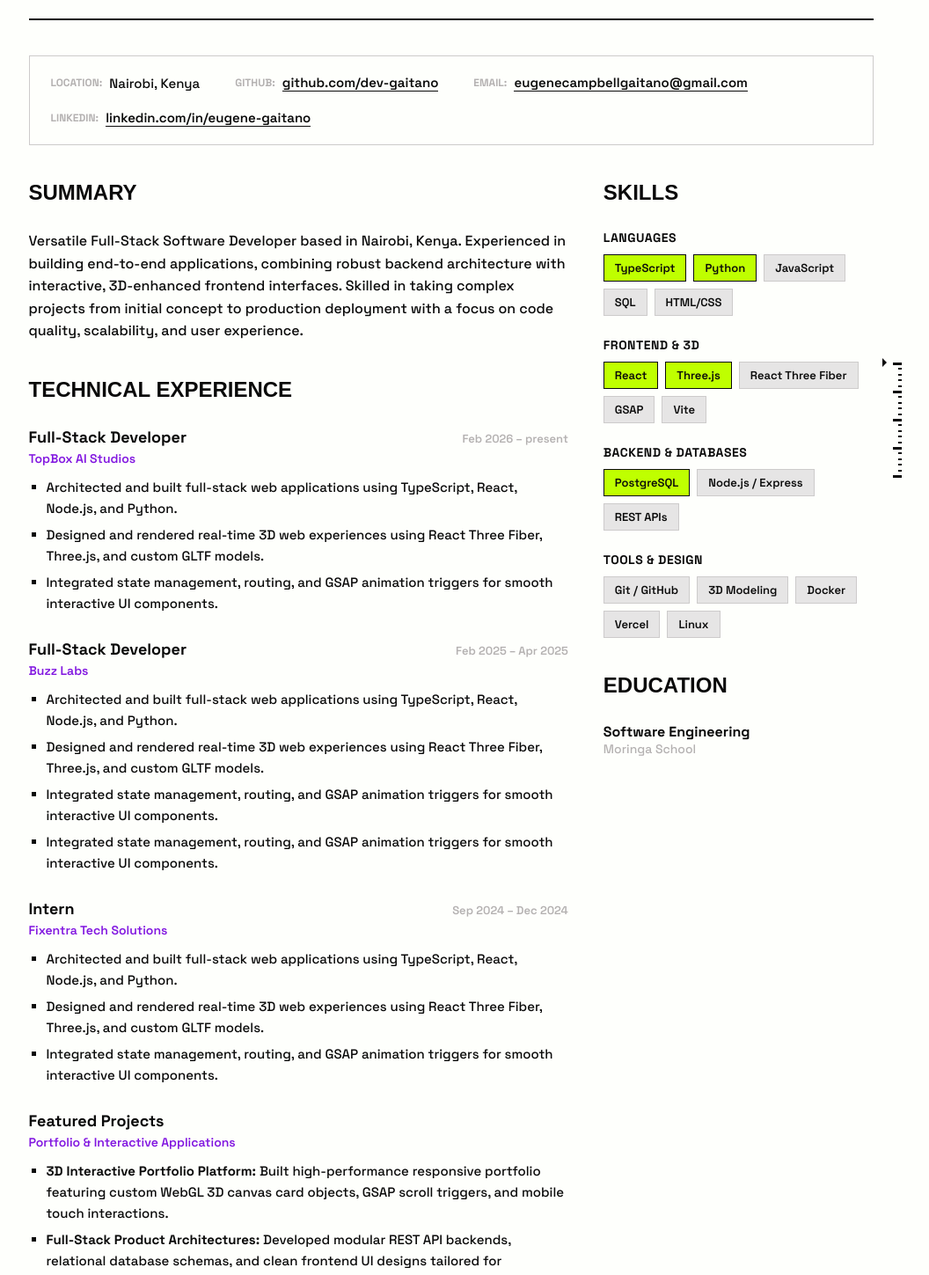
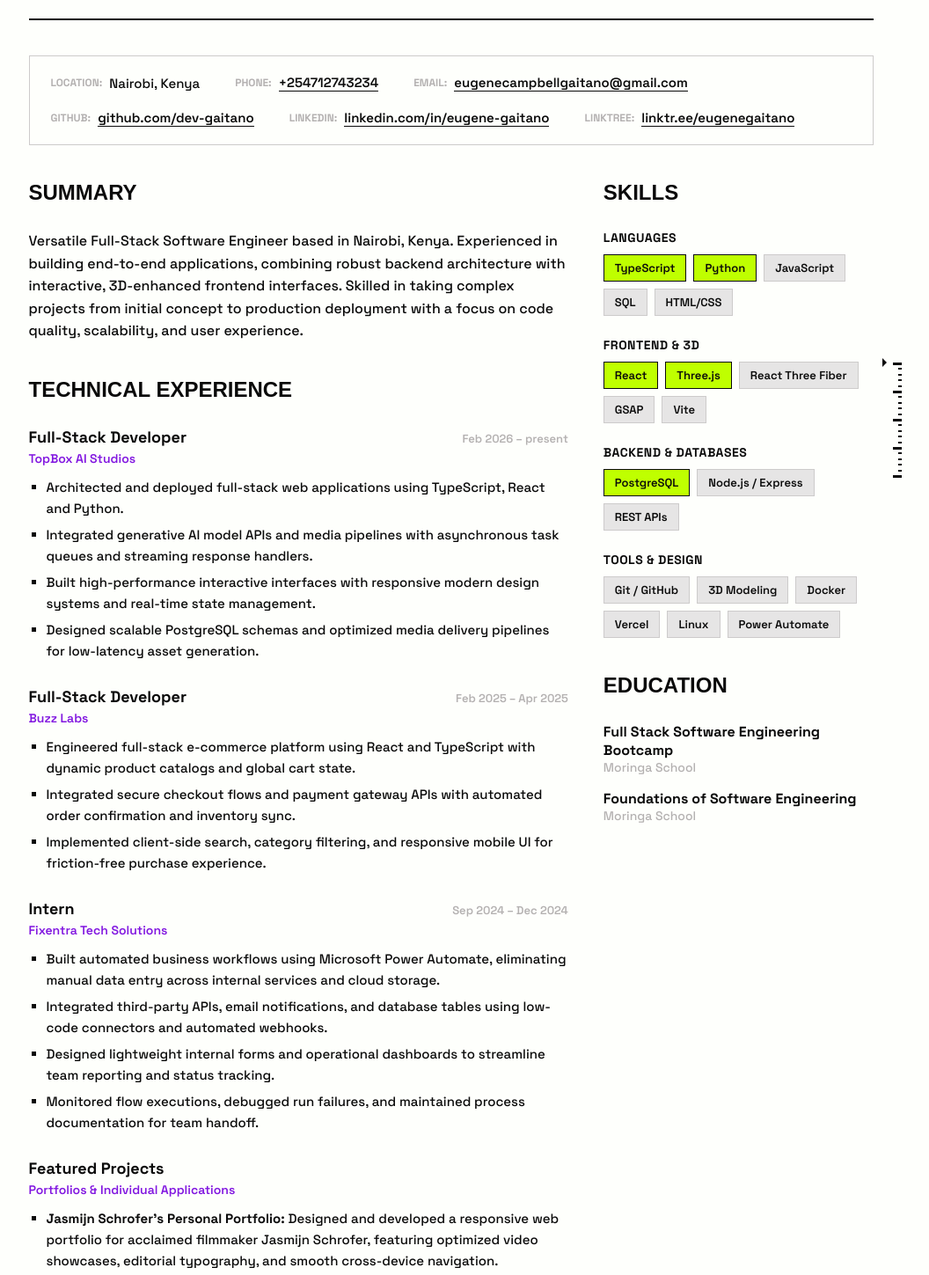
Before and after one commit to dev-gaitano/eugene-gaitano, a React (Vite) app in the folder frontend/: page /resume in a window 1280 px wide. Shown: the part 180-1629 px from the top of the page at 88% size, without its empty margins (175-1231 px from the left). Built offline with nearby package versions, Linux system fonts and the light colour scheme; no server answers; a web font is replaced by a local one.

Commit message:
feat(resume): update work experience and projects
Replace placeholder copy with concrete achievements across TopBox, Buzz Labs, Fixentra, and featured projects.

```diff
--- a/frontend/src/pages/Resume.tsx
+++ b/frontend/src/pages/Resume.tsx
@@ -46,7 +46,7 @@ function Resume() {
             <div className="resume-title-box">
               <h1>Eugene Gaitano</h1>
               <div className="resume-subtitle">
-                Full Stack Software Developer
+                Full Stack Software Engineer
               </div>
             </div>
             <div className="resume-actions">
@@ -79,13 +79,9 @@ function Resume() {
               <span>Nairobi, Kenya</span>
             </div>
             <div className="contact-item">
-              <span className="label">GitHub:</span>
-              <a
-                href="https://github.com/dev-gaitano"
-                target="_blank"
-                rel="noreferrer"
-              >
-                github.com/dev-gaitano
+              <span className="label">Phone:</span>
+              <a href="tel:+254712743234" target="_blank" rel="noreferrer">
+                +254712743234
               </a>
             </div>
             <div className="contact-item">
@@ -99,6 +95,16 @@ function Resume() {
               </a>
             </div>
             <div className="contact-item">
+              <span className="label">GitHub:</span>
+              <a
+                href="https://github.com/dev-gaitano"
+                target="_blank"
+                rel="noreferrer"
+              >
+                github.com/dev-gaitano
+              </a>
+            </div>
+            <div className="contact-item">
               <span className="label">LinkedIn:</span>
               <a
                 href="https://linkedin.com/in/eugene-gaitano"
@@ -106,6 +112,16 @@ function Resume() {
                 rel="noreferrer"
               >
                 linkedin.com/in/eugene-gaitano
+              </a>
+            </div>
+            <div className="contact-item">
+              <span className="label">LinkTree:</span>
+              <a
+                href="https://linktr.ee/eugenegaitano"
+                target="_blank"
+                rel="noreferrer"
+              >
+                linktr.ee/eugenegaitano
               </a>
             </div>
           </section>
@@ -118,7 +134,7 @@ function Resume() {
               <section className="resume-section">
                 <h2 className="section-title">Summary</h2>
                 <p className="summary-text">
-                  Versatile Full-Stack Software Developer based in Nairobi,
+                  Versatile Full-Stack Software Engineer based in Nairobi,
                   Kenya. Experienced in building end-to-end applications,
                   combining robust backend architecture with interactive,
                   3D-enhanced frontend interfaces. Skilled in taking complex
@@ -139,16 +155,22 @@ function Resume() {
                   <div className="job-company">TopBox AI Studios</div>
                   <ul className="job-details">
                     <li>
-                      Architected and built full-stack web applications using
-                      TypeScript, React, Node.js, and Python.
+                      Architected and deployed full-stack web applications using
+                      TypeScript, React and Python.
                     </li>
                     <li>
-                      Designed and rendered real-time 3D web experiences using
-                      React Three Fiber, Three.js, and custom GLTF models.
+                      Integrated generative AI model APIs and media pipelines
+                      with asynchronous task queues and streaming response
+                      handlers.
                     </li>
                     <li>
-                      Integrated state management, routing, and GSAP animation
-                      triggers for smooth interactive UI components.
+                      Built high-performance interactive interfaces with
+                      responsive modern design systems and real-time state
+                      management.
+                    </li>
+                    <li>
+                      Designed scalable PostgreSQL schemas and optimized media
+                      delivery pipelines for low-latency asset generation.
                     </li>
                   </ul>
                 </article>
@@ -161,20 +183,18 @@ function Resume() {
                   <div className="job-company">Buzz Labs</div>
                   <ul className="job-details">
                     <li>
-                      Architected and built full-stack web applications using
-                      TypeScript, React, Node.js, and Python.
+                      Engineered full-stack e-commerce platform using React and
+                      TypeScript with dynamic product catalogs and global cart
+                      state.
                     </li>
                     <li>
-                      Designed and rendered real-time 3D web experiences using
-                      React Three Fiber, Three.js, and custom GLTF models.
+                      Integrated secure checkout flows and payment gateway APIs
+                      with automated order confirmation and inventory sync.
                     </li>
                     <li>
-                      Integrated state management, routing, and GSAP animation
-                      triggers for smooth interactive UI components.
-                    </li>
-                    <li>
-                      Integrated state management, routing, and GSAP animation
-                      triggers for smooth interactive UI components.
+                      Implemented client-side search, category filtering, and
+                      responsive mobile UI for friction-free purchase
+                      experience.
                     </li>
                   </ul>
                 </article>
@@ -187,16 +207,23 @@ function Resume() {
                   <div className="job-company">Fixentra Tech Solutions</div>
                   <ul className="job-details">
                     <li>
-                      Architected and built full-stack web applications using
-                      TypeScript, React, Node.js, and Python.
+                      Built automated business workflows using Microsoft Power
+                      Automate, eliminating manual data entry across internal
+                      services and cloud storage.
                     </li>
                     <li>
-                      Designed and rendered real-time 3D web experiences using
-                      React Three Fiber, Three.js, and custom GLTF models.
+                      Integrated third-party APIs, email notifications, and
+                      database tables using low-code connectors and automated
+                      webhooks.
                     </li>
                     <li>
-                      Integrated state management, routing, and GSAP animation
-                      triggers for smooth interactive UI components.
+                      Designed lightweight internal forms and operational
+                      dashboards to streamline team reporting and status
+                      tracking.
+                    </li>
+                    <li>
+                      Monitored flow executions, debugged run failures, and
+                      maintained process documentation for team handoff.
                     </li>
                   </ul>
                 </article>
@@ -206,20 +233,28 @@ function Resume() {
                     <span className="job-title">Featured Projects</span>
                   </div>
                   <div className="job-company">
-                    Portfolio & Interactive Applications
+                    Portfolios & Individual Applications
                   </div>
                   <ul className="job-details">
                     <li>
-                      <strong>3D Interactive Portfolio Platform:</strong> Built
+                      <strong>Jasmijn Schrofer's Personal Portfolio:</strong>{" "}
+                      Designed and developed a responsive web portfolio for
+                      acclaimed filmmaker Jasmijn Schrofer, featuring optimized
+                      video showcases, editorial typography, and smooth
+                      cross-device navigation.
+                    </li>
+                    <li>
+                      <strong>3D Interactive Personal Portfolio:</strong> Built
                       high-performance responsive portfolio featuring custom
                       WebGL 3D canvas card objects, GSAP scroll triggers, and
                       mobile touch interactions.
                     </li>
                     <li>
-                      <strong>Full-Stack Product Architectures:</strong>{" "}
-                      Developed modular REST API backends, relational database
-                      schemas, and clean frontend UI designs tailored for
-                      performance and accessibility.
+                      <strong>WayaLink:</strong> Built a dual-interface - Web UI
+                      and USSD interface - logistics tracking system designed to
+                      improve end-to-end product visibility in fragmented supply
+                      chains. Built specifically for regions with low technology
+                      adoption.
                     </li>
                   </ul>
                 </article>
@@ -271,6 +306,7 @@ function Resume() {
                     <span className="skill-tag">Docker</span>
                     <span className="skill-tag">Vercel</span>
                     <span className="skill-tag">Linux</span>
+                    <span className="skill-tag">Power Automate</span>
                   </div>
                 </div>
               </section>
@@ -279,7 +315,15 @@ function Resume() {
               <section className="resume-section">
                 <h2 className="section-title">Education</h2>
                 <div className="edu-item">
-                  <div className="edu-title">Software Engineering</div>
+                  <div className="edu-title">
+                    Full Stack Software Engineering Bootcamp
+                  </div>
+                  <div className="edu-sub">Moringa School</div>
+                </div>
+                <div className="edu-item">
+                  <div className="edu-title">
+                    Foundations of Software Engineering
+                  </div>
                   <div className="edu-sub">Moringa School</div>
                 </div>
               </section>
```
